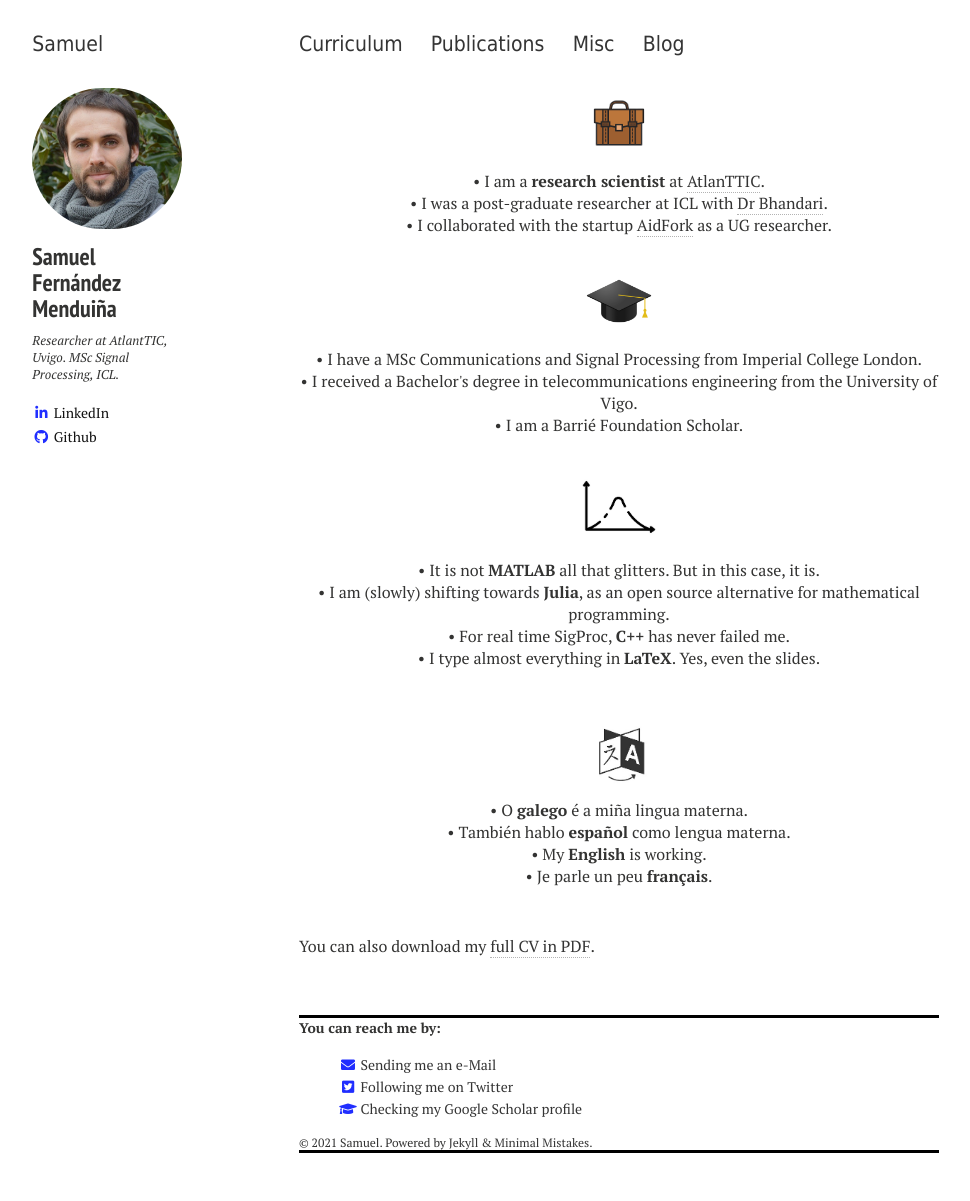
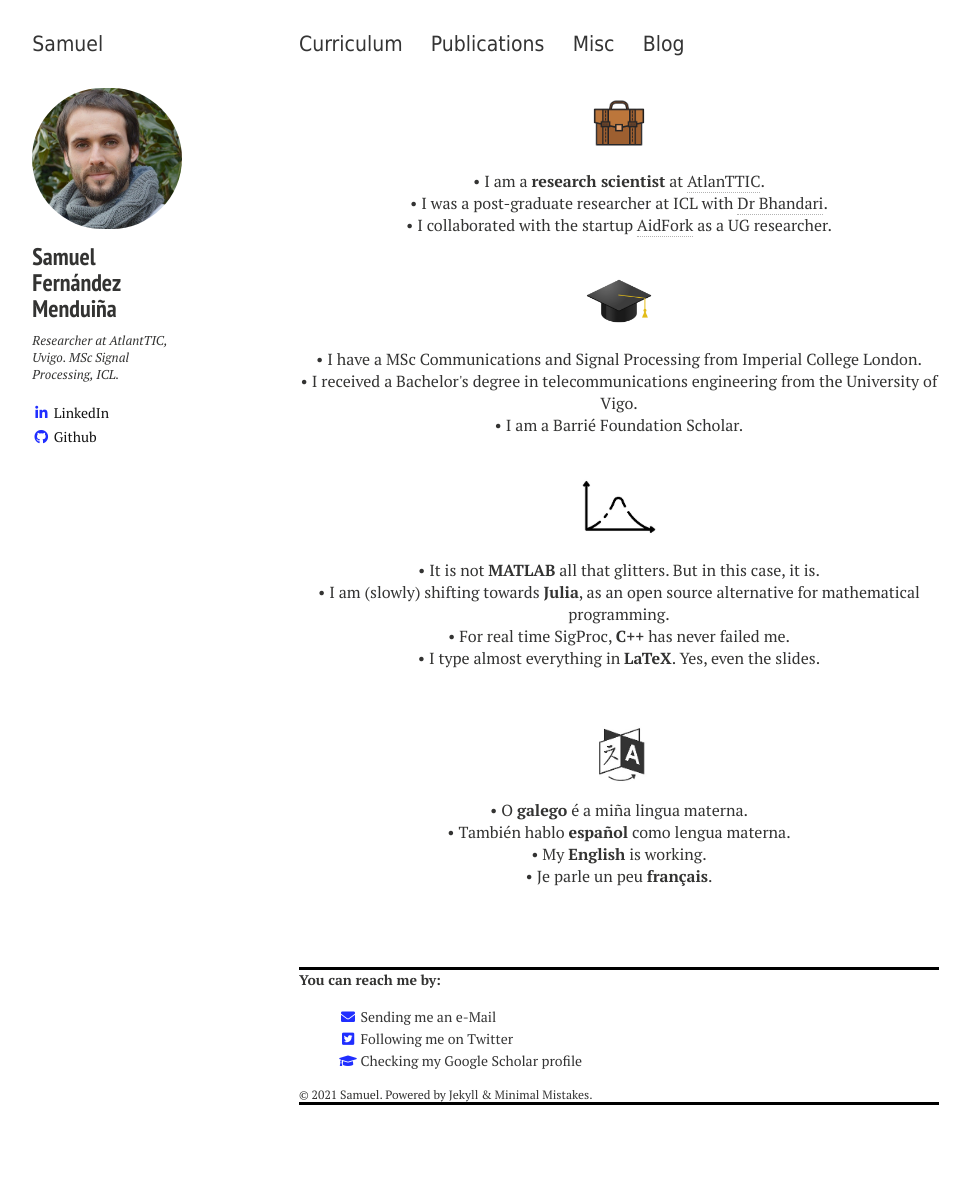
Before and after one commit to sf219/sfweb, a Jekyll site: the page built from cv.md, in a window 1280 px wide. Shown: the whole page, without its empty margins (21-991 px from the left). Built offline with Jekyll 4.4.1, drawn with Linux system fonts in a browser that asks for light colours; nearby versions of some CDN libraries; after the commit the page ends 1153 px from its top, so only the background shows below that.

Commit message:
Update cv.md

```diff
--- a/cv.md
+++ b/cv.md
@@ -6,5 +6,3 @@ tags: [about]
 modified: 26-01-2021
 comments: false
 ---
-
-You can also download my <a href="https://drive.google.com/file/d/1P4ETYqbgOaSE5VCWDilc6ZkK3gUgk6jT/view?usp=sharing" target="_blank">full CV in PDF</a>.
```
